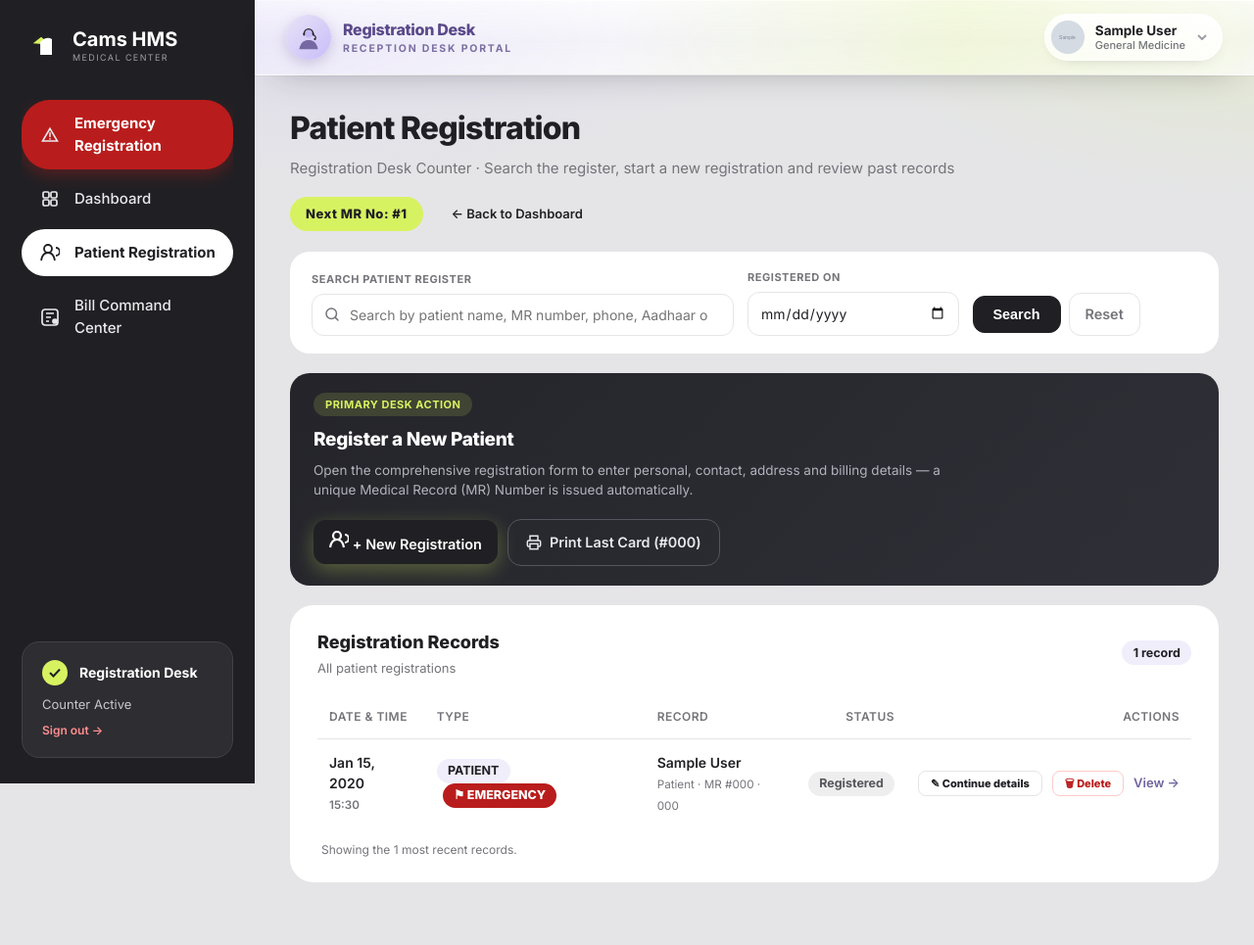
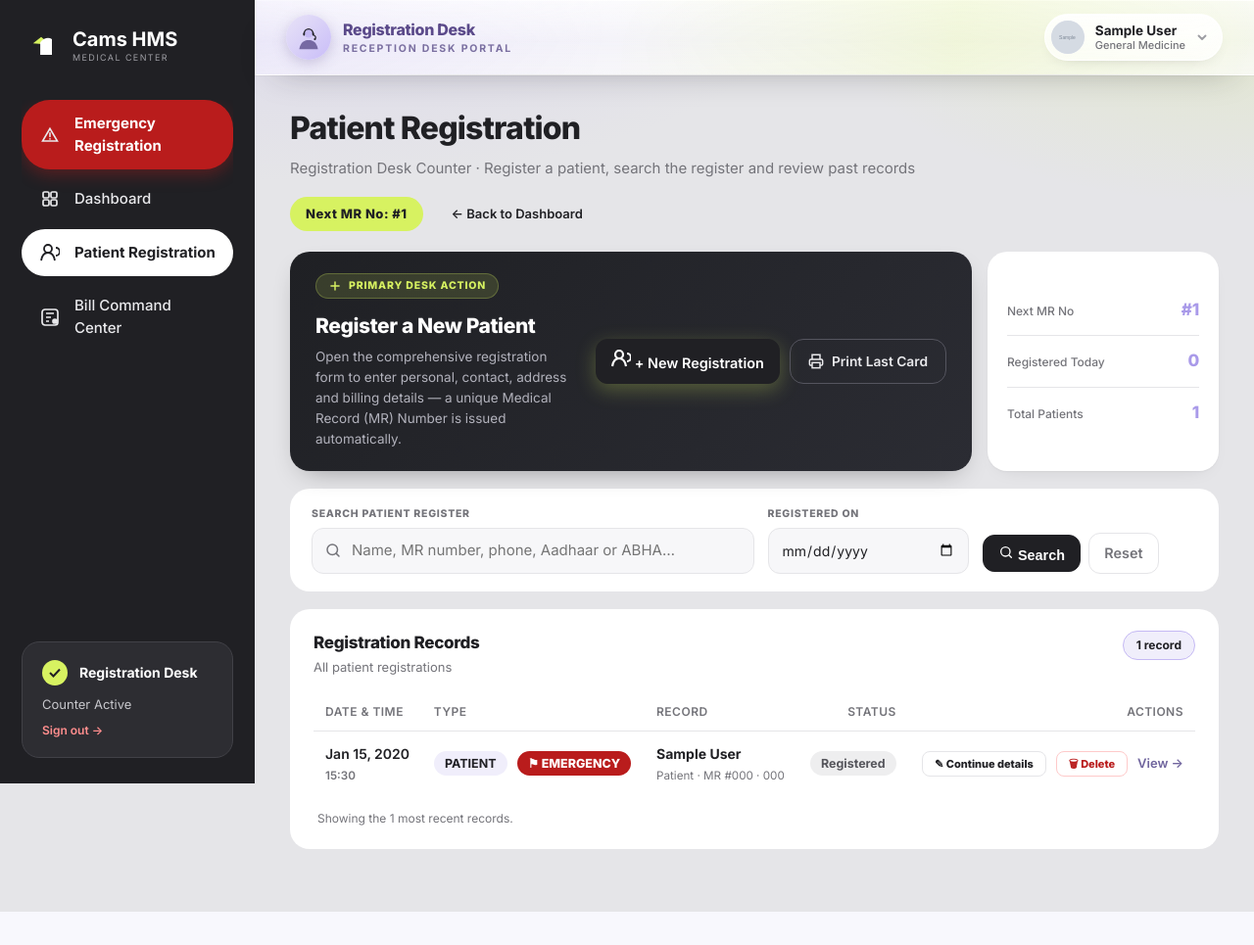
Before and after one commit to wwwmorisfamilybhm-netizen/hms-trial, a Django app: page /registration-desk/ in a window 1280 px wide. Shown: the whole page at 98% size. After the commit the page ends 931 px from the top, so only its background shows below. Run offline with Django 5.2, Linux system fonts and the light colour scheme; a user stored in the database is signed in; tables that the repository leaves empty hold one stand-in row (values such as "Sample post"); grey boxes marked "Sample" are stand-in pictures; some libraries are stand-ins or nearby versions.

Commit message:
Move New Registration above the search and polish the Patient Registration UI
• Order is now: primary action (Register a New Patient) → search bar →
  registration records.
• The action block is a dark hero card with a lime primary button, a
  ghost 'Print Last Card' button, and a companion counter card showing
  Next MR No, Registered Today and Total Patients.
• Search card refined: soft inputs, magnifier affordance, uppercase
  labels, dark Search button with icon.
• Records card refined: cleaner header with a record-count pill, roomier
  table rows with hover states and a styled empty state.
• Layout verified at desktop and narrow widths.

```diff
--- a/core/views.py
+++ b/core/views.py
@@ -794,6 +794,8 @@ def registration_desk(request):
         "is_registration_desk": is_registration_desk,
         "can_register": can_register,
         "next_mr": next_mr,
+        "today_count": Patient.objects.filter(created_at__date=date.today()).count(),
+        "total_patients": Patient.objects.count(),
         "recent_registered": recent_registered,
         "last_registered": recent_registered[0] if recent_registered else None,
         "user": request.user,
--- a/static/css/style.css
+++ b/static/css/style.css
@@ -379,68 +379,49 @@ h2 { font-size: 1.2rem; font-weight: 700; margin: 0 0 0.75rem; }
 .link { color: #70659e; font-size: 13px; font-weight: 600; display: inline-flex; align-items: center; gap: 7px; }
 
 /* ---------------- Registration Desk hub ---------------- */
-.rd-search {
+.rd-hero {
   display: grid;
-  grid-template-columns: minmax(260px, 2fr) minmax(150px, 1fr) minmax(160px, 1fr) auto;
-  gap: 14px;
-  align-items: end;
-  padding: 18px 22px;
+  grid-template-columns: minmax(0, 1fr) 236px;
+  gap: 16px;
+  align-items: stretch;
+  margin-bottom: 18px;
+}
+.rd-primary {
+  display: grid;
+  grid-template-columns: minmax(0, 1fr) auto;
+  align-items: center;
+  gap: 20px;
+  padding: 22px 26px;
   border-radius: 20px;
-  margin-bottom: 20px;
-}
-.rd-search-field { display: flex; flex-direction: column; gap: 6px; min-width: 0; }
-.rd-search-field label { font-size: 11px; font-weight: 700; color: var(--muted); letter-spacing: 0.05em; }
-.rd-search-field input, .rd-search-field select {
-  padding: 10px 12px;
-  border: 1px solid var(--line);
-  border-radius: 12px;
-  font: inherit;
-  font-size: 14px;
-  background: #fff;
-  width: 100%;
-}
-.rd-search-field input:focus, .rd-search-field select:focus { outline: 2px solid var(--lav-soft); border-color: var(--lav-deep); }
-.rd-search-input-wrap { position: relative; display: flex; align-items: center; }
-.rd-search-input-wrap svg { position: absolute; left: 12px; color: var(--muted); pointer-events: none; }
-.rd-search-input-wrap input { padding-left: 38px; }
-.rd-search-actions { display: flex; gap: 8px; align-items: center; }
-
-.rd-newreg {
-  display: flex;
-  align-items: center;
-  justify-content: space-between;
-  gap: 20px;
-  flex-wrap: wrap;
-  border-radius: 20px;
-  padding: 20px 24px;
-  margin-bottom: 20px;
-  background: linear-gradient(135deg, #24242a 0%, #2f3037 100%);
-  border: none;
+  background: linear-gradient(135deg, #1f2024 0%, #2b2c33 100%);
+  box-shadow: 0 10px 28px -14px rgba(0, 0, 0, 0.45);
   color: #fff;
 }
-.rd-newreg-copy { max-width: 640px; }
-.rd-newreg-tag {
+.rd-primary-copy { max-width: 560px; }
+.rd-primary-tag {
   display: inline-flex;
   align-items: center;
-  gap: 6px;
-  background: rgba(214, 242, 95, 0.15);
+  gap: 7px;
+  background: rgba(214, 242, 95, 0.14);
   color: var(--lime);
+  border: 1px solid rgba(214, 242, 95, 0.25);
   padding: 4px 12px;
   border-radius: 99px;
-  font-size: 11px;
-  font-weight: 700;
-  letter-spacing: 0.5px;
-  margin-bottom: 10px;
+  font-size: 10.5px;
+  font-weight: 800;
+  letter-spacing: 0.08em;
+  margin-bottom: 12px;
 }
-.rd-newreg-tag-muted { background: rgba(197, 185, 244, 0.18); color: var(--lav); }
-.rd-newreg-copy h2 { margin: 0 0 6px; font-size: 19px; font-weight: 750; color: #fff; letter-spacing: -0.3px; }
-.rd-newreg-copy p { margin: 0; color: #b2b2bc; font-size: 13.5px; line-height: 1.5; }
-.rd-newreg-actions { display: flex; align-items: center; gap: 10px; flex-wrap: wrap; }
+.rd-primary-tag-muted { background: rgba(197, 185, 244, 0.16); color: var(--lav); border-color: rgba(197, 185, 244, 0.28); }
+.rd-primary-copy h2 { margin: 0 0 6px; font-size: 21px; font-weight: 750; color: #fff; letter-spacing: -0.4px; }
+.rd-primary-copy p { margin: 0; color: #b2b2bc; font-size: 13.5px; line-height: 1.55; }
+.rd-primary-actions { display: flex; align-items: center; gap: 10px; flex-wrap: wrap; }
+
 .rd-btn-lime {
   background: var(--lime);
   color: var(--ink);
   font-weight: 800;
-  font-size: 1rem;
+  font-size: 0.98rem;
   padding: 13px 24px;
   border-radius: 14px;
   border: 1px solid var(--lime);
@@ -448,19 +429,148 @@ h2 { font-size: 1.2rem; font-weight: 700; margin: 0 0 0.75rem; }
   align-items: center;
   gap: 9px;
   text-decoration: none;
-  box-shadow: 0 6px 20px rgba(214, 242, 95, 0.3);
+  box-shadow: 0 6px 20px rgba(214, 242, 95, 0.28);
+  transition: transform 0.15s ease, filter 0.15s ease;
 }
-.rd-btn-lime:hover { filter: brightness(0.96); text-decoration: none; }
-.rd-newreg .rd-btn-outline { background: transparent; color: #e9e9ec; border-color: #55555f; padding: 12px 18px; border-radius: 14px; display: inline-flex; align-items: center; gap: 8px; }
-.rd-newreg .rd-btn-outline:hover { background: rgba(255, 255, 255, 0.08); text-decoration: none; filter: none; }
+.rd-btn-lime:hover { filter: brightness(0.97); text-decoration: none; transform: translateY(-1px); }
+.rd-btn-lime-sm { font-size: 0.9rem; padding: 10px 20px; box-shadow: none; }
+.rd-primary .rd-btn-ghost {
+  background: transparent;
+  color: #e9e9ec;
+  border: 1px solid #55555f;
+  padding: 12px 18px;
+  border-radius: 14px;
+  display: inline-flex;
+  align-items: center;
+  gap: 8px;
+  font-weight: 600;
+  font-size: 0.86rem;
+}
+.rd-primary .rd-btn-ghost:hover { background: rgba(255, 255, 255, 0.08); text-decoration: none; filter: none; }
+
+/* Counter summary card */
+.rd-counter {
+  background: var(--card);
+  border-radius: 20px;
+  padding: 8px 20px;
+  display: flex;
+  flex-direction: column;
+  justify-content: center;
+  box-shadow: 0 1px 2px rgba(32, 32, 36, 0.04), 0 8px 22px -16px rgba(32, 32, 36, 0.22);
+}
+.rd-counter-row {
+  display: flex;
+  align-items: baseline;
+  justify-content: space-between;
+  gap: 10px;
+  padding: 13px 0;
+  border-bottom: 1px solid var(--line);
+}
+.rd-counter-row:last-child { border-bottom: none; }
+.rd-counter-k { font-size: 12px; color: var(--muted); font-weight: 500; }
+.rd-counter-v { font-size: 17px; font-weight: 750; color: var(--lav-deep); letter-spacing: -0.2px; }
+
+/* Search card */
+.rd-search {
+  display: grid;
+  grid-template-columns: minmax(240px, 2.2fr) minmax(150px, 1fr) minmax(160px, 1fr) auto;
+  gap: 14px;
+  align-items: end;
+  padding: 18px 22px;
+  border-radius: 20px;
+  margin-bottom: 18px;
+}
+.rd-search-field { display: flex; flex-direction: column; gap: 6px; min-width: 0; }
+.rd-search-field label { font-size: 10.5px; font-weight: 800; color: var(--muted); letter-spacing: 0.07em; }
+.rd-search-field input, .rd-search-field select {
+  padding: 11px 13px;
+  border: 1px solid var(--line);
+  border-radius: 12px;
+  font: inherit;
+  font-size: 14px;
+  background: #f7f7f9;
+  color: var(--ink);
+  width: 100%;
+  transition: border-color 0.14s ease, box-shadow 0.14s ease, background 0.14s ease;
+}
+.rd-search-field input:focus, .rd-search-field select:focus {
+  outline: none;
+  background: #fff;
+  border-color: var(--lav-deep);
+  box-shadow: 0 0 0 3px var(--lav-soft);
+}
+.rd-search-input-wrap { position: relative; display: flex; align-items: center; }
+.rd-search-input-wrap svg { position: absolute; left: 13px; color: var(--muted); pointer-events: none; }
+.rd-search-input-wrap input { padding-left: 40px; font-size: 15px; }
+.rd-search-actions { display: flex; gap: 8px; align-items: center; }
+.rd-btn-search {
+  background: var(--ink);
+  color: #fff;
+  border: 1px solid var(--ink);
+  padding: 11px 20px;
+  border-radius: 12px;
+  font-weight: 700;
+  display: inline-flex;
+  align-items: center;
+  gap: 8px;
+}
+.rd-btn-search:hover { filter: brightness(1.35); }
+
+/* Records card */
+.rd-records { border-radius: 20px; padding: 22px 24px; }
+.rd-records-head { display: flex; justify-content: space-between; align-items: flex-start; gap: 14px; margin-bottom: 16px; flex-wrap: wrap; }
+.rd-records-head h2 { margin: 0 0 3px; font-size: 17px; font-weight: 750; letter-spacing: -0.3px; }
+.rd-records-head p { margin: 0; font-size: 13px; color: var(--muted); }
+.rd-records-count {
+  display: inline-flex;
+  align-items: center;
+  padding: 5px 13px;
+  border-radius: 99px;
+  background: var(--lav-soft);
+  color: var(--ink);
+  border: 1px solid var(--lav);
+  font-size: 12px;
+  font-weight: 700;
+}
+.rd-table-wrap { overflow-x: auto; }
+.rd-table-wrap table { margin: 0; }
+.rd-table-wrap th { padding: 10px 12px; }
+.rd-table-wrap td { padding: 12px; }
+.rd-table-wrap tbody tr { transition: background 0.13s ease; }
+.rd-table-wrap tbody tr:hover { background: #f7f7f9; }
+.rd-record-name { font-weight: 650; color: var(--ink); text-decoration: none; }
+.rd-record-name:hover { color: var(--lav-deep); text-decoration: underline; }
+.rd-records-foot { font-size: 12px; color: var(--muted); margin: 14px 4px 0; }
+
+.rd-empty { text-align: center; padding: 46px 20px; }
+.rd-empty-icon {
+  width: 54px;
+  height: 54px;
+  margin: 0 auto 14px;
+  border-radius: 16px;
+  background: var(--lav-soft);
+  color: var(--lav-deep);
+  display: grid;
+  place-items: center;
+}
+.rd-empty p { color: var(--muted); font-size: 15px; margin: 0 0 18px; }
 
 @media (max-width: 1024px) {
+  .rd-hero { grid-template-columns: 1fr; }
+  .rd-counter { flex-direction: row; flex-wrap: wrap; gap: 0 26px; padding: 4px 20px; }
+  .rd-counter-row { border-bottom: none; flex-direction: column; align-items: flex-start; gap: 2px; }
   .rd-search { grid-template-columns: 1fr 1fr; }
   .rd-search-main { grid-column: 1 / -1; }
   .rd-search-actions { grid-column: 1 / -1; }
 }
+@media (max-width: 860px) {
+  .rd-primary { grid-template-columns: 1fr; }
+  .rd-primary-actions { width: 100%; }
+  .rd-primary-actions .btn { flex: 1; justify-content: center; }
+}
 @media (max-width: 560px) {
   .rd-search { grid-template-columns: 1fr; }
+  .rd-primary { padding: 20px; }
 }
 
 /* ---------------- Stats ---------------- */
--- a/templates/core/registration_desk.html
+++ b/templates/core/registration_desk.html
@@ -6,7 +6,7 @@
   <div class="page-head" style="display:flex; justify-content:space-between; align-items:center; margin-bottom:20px; flex-wrap:wrap; gap:16px;">
     <div>
       <h1>Patient Registration</h1>
-      <p class="page-sub">Registration Desk Counter · Search the register, start a new registration and review past records</p>
+      <p class="page-sub">Registration Desk Counter · Register a patient, search the register and review past records</p>
     </div>
     <div style="display:flex; gap:12px; align-items:center; flex-wrap:wrap;">
       <span class="badge" style="background:var(--lime); color:var(--ink); font-weight:800; padding:8px 16px; border-radius:99px; font-size:13px; letter-spacing:0.5px;">
@@ -21,13 +21,65 @@
 
 {% block content %}
 
-<!-- ═══════════ 1. SEARCH BAR ═══════════ -->
+<!-- ═══════════ 1. PRIMARY ACTION ═══════════ -->
+<section class="rd-hero">
+  <div class="rd-primary">
+    <div class="rd-primary-copy">
+      {% if can_register %}
+        <span class="rd-primary-tag">
+          <svg width="14" height="14" viewBox="0 0 24 24" fill="none" stroke="currentColor" stroke-width="2.5" stroke-linecap="round" aria-hidden="true"><path d="M12 5v14M5 12h14"/></svg>
+          PRIMARY DESK ACTION
+        </span>
+        <h2>Register a New Patient</h2>
+        <p>Open the comprehensive registration form to enter personal, contact, address and billing details — a unique Medical Record (MR) Number is issued automatically.</p>
+      {% else %}
+        <span class="rd-primary-tag rd-primary-tag-muted">PATIENT REGISTER</span>
+        <h2>Search &amp; Review Patient Records</h2>
+        <p>Every patient registered at this counter, with the MR number, contact details and quick edit / delete actions. New registrations are raised by the Registration Desk staff.</p>
+      {% endif %}
+    </div>
+
+    <div class="rd-primary-actions">
+      {% if can_register %}
+        <a href="{% url 'registration_desk_new' %}" class="btn rd-btn-lime">
+          <svg width="20" height="20" viewBox="0 0 20 20" fill="none" stroke="currentColor" stroke-width="2.2" aria-hidden="true">
+            <circle cx="8" cy="6" r="4"/><path d="M1 18c1-6 3.5-8 7-8s6 2 7 8M16 5a4 4 0 0 1 0 8"/>
+          </svg>
+          <span>+ New Registration</span>
+        </a>
+      {% endif %}
+      {% if last_registered %}
+        <a href="{% url 'patient_print_card' last_registered.pk %}" class="btn rd-btn-ghost">
+          <svg width="16" height="16" viewBox="0 0 24 24" fill="none" stroke="currentColor" stroke-width="2.2" aria-hidden="true"><path d="M6 9V2h12v7"/><path d="M6 18H4a2 2 0 0 1-2-2v-5a2 2 0 0 1 2-2h16a2 2 0 0 1 2 2v5a2 2 0 0 1-2 2h-2"/><rect x="6" y="14" width="12" height="8"/></svg>
+          <span>Print Last Card</span>
+        </a>
+      {% endif %}
+    </div>
+  </div>
+
+  <aside class="rd-counter">
+    <div class="rd-counter-row">
+      <span class="rd-counter-k">Next MR No</span>
+      <span class="rd-counter-v">#{{ next_mr }}</span>
+    </div>
+    <div class="rd-counter-row">
+      <span class="rd-counter-k">Registered Today</span>
+      <span class="rd-counter-v">{{ today_count }}</span>
+    </div>
+    <div class="rd-counter-row">
+      <span class="rd-counter-k">Total Patients</span>
+      <span class="rd-counter-v">{{ total_patients }}</span>
+    </div>
+  </aside>
+</section>
+
+<!-- ═══════════ 2. SEARCH BAR ═══════════ -->
 <form method="get" action="{% url 'registration_desk' %}" class="card rd-search" role="search">
   <div class="rd-search-field rd-search-main">
     <label for="rdSearchInput">SEARCH PATIENT REGISTER</label>
     <div class="rd-search-input-wrap">
       <svg width="18" height="18" viewBox="0 0 24 24" fill="none" stroke="currentColor" stroke-width="2" stroke-linecap="round" aria-hidden="true"><circle cx="11" cy="11" r="7"/><path d="m20 20-3.5-3.5"/></svg>
-      <input type="search" id="rdSearchInput" name="q" value="{{ query }}" placeholder="Search by patient name, MR number, phone, Aadhaar or ABHA…" autocomplete="off">
+      <input type="search" id="rdSearchInput" name="q" value="{{ query }}" placeholder="Name, MR number, phone, Aadhaar or ABHA…" autocomplete="off">
     </div>
   </div>
 
@@ -49,58 +101,29 @@
   {% endif %}
 
   <div class="rd-search-actions">
-    <button type="submit" class="btn" style="padding:10px 20px; border-radius:12px;">Search</button>
-    <a href="{% url 'registration_desk' %}" class="btn btn-plain" style="padding:10px 16px; border-radius:12px;">Reset</a>
+    <button type="submit" class="btn rd-btn-search">
+      <svg width="16" height="16" viewBox="0 0 24 24" fill="none" stroke="currentColor" stroke-width="2" stroke-linecap="round" aria-hidden="true"><circle cx="11" cy="11" r="7"/><path d="m20 20-3.5-3.5"/></svg>
+      <span>Search</span>
+    </button>
+    <a href="{% url 'registration_desk' %}" class="btn btn-plain">Reset</a>
   </div>
 </form>
 
-<!-- ═══════════ 2. NEW REGISTRATION ═══════════ -->
-<section class="card rd-newreg">
-  <div class="rd-newreg-copy">
-    {% if can_register %}
-      <span class="rd-newreg-tag">PRIMARY DESK ACTION</span>
-      <h2>Register a New Patient</h2>
-      <p>Open the comprehensive registration form to enter personal, contact, address and billing details — a unique Medical Record (MR) Number is issued automatically.</p>
-    {% else %}
-      <span class="rd-newreg-tag rd-newreg-tag-muted">REFERENCE</span>
-      <h2>Patient Register</h2>
-      <p>Search and review every patient registered at this counter. New registrations are raised by the Registration Desk staff.</p>
-    {% endif %}
-  </div>
-
-  <div class="rd-newreg-actions">
-    {% if can_register %}
-      <a href="{% url 'registration_desk_new' %}" class="btn rd-btn-lime">
-        <svg width="20" height="20" viewBox="0 0 20 20" fill="none" stroke="currentColor" stroke-width="2.2" aria-hidden="true">
-          <circle cx="8" cy="6" r="4"/><path d="M1 18c1-6 3.5-8 7-8s6 2 7 8M16 5a4 4 0 0 1 0 8"/>
-        </svg>
-        <span>+ New Registration</span>
-      </a>
-    {% endif %}
-    {% if last_registered %}
-      <a href="{% url 'patient_print_card' last_registered.pk %}" class="btn btn-outline rd-btn-outline">
-        <svg width="16" height="16" viewBox="0 0 24 24" fill="none" stroke="currentColor" stroke-width="2.2" aria-hidden="true"><path d="M6 9V2h12v7"/><path d="M6 18H4a2 2 0 0 1-2-2v-5a2 2 0 0 1 2-2h16a2 2 0 0 1 2 2v5a2 2 0 0 1-2 2h-2"/><rect x="6" y="14" width="12" height="8"/></svg>
-        <span>Print Last Card (#{{ last_registered.mr_number|default:last_registered.id }})</span>
-      </a>
-    {% endif %}
-  </div>
-</section>
-
 <!-- ═══════════ 3. RECORDS (History functionality) ═══════════ -->
-<section class="card" style="border-radius:24px; padding:24px 28px;">
-  <div class="card-header" style="display:flex; justify-content:space-between; align-items:center; margin-bottom:18px; gap:12px; flex-wrap:wrap;">
+<section class="card rd-records">
+  <div class="rd-records-head">
     <div>
-      <h2 style="font-size:18px; font-weight:750; margin-bottom:4px;">Registration Records</h2>
-      <p style="font-size:13px; color:var(--muted); margin:0;">
+      <h2>Registration Records</h2>
+      <p>
         {% if query %}Showing records matching “{{ query }}”{% else %}All patient registrations{% endif %}
         {% if selected_date %} on {{ selected_date|date:"d M Y" }}{% endif %}
       </p>
     </div>
-    <span class="badge" style="background:var(--lav-soft); color:var(--ink); font-weight:700;">{{ row_count }} record{{ row_count|pluralize }}</span>
+    <span class="rd-records-count">{{ row_count }} record{{ row_count|pluralize }}</span>
   </div>
 
   {% if rows %}
-    <div style="overflow-x:auto;">
+    <div class="rd-table-wrap">
       <table>
         <thead>
           <tr>
@@ -126,7 +149,7 @@
                 {% endif %}
               </td>
               <td>
-                <a href="{{ row.view_url }}" style="font-weight:600; color:var(--ink); text-decoration:none;">{{ row.title }}</a>
+                <a href="{{ row.view_url }}" class="rd-record-name">{{ row.title }}</a>
                 <br><small class="muted">{{ row.badge }} · {{ row.detail }}</small>
               </td>
               <td class="ta-r">
@@ -152,16 +175,15 @@
         </tbody>
       </table>
     </div>
-    <p style="font-size:12px; color:var(--muted); margin:14px 4px 0;">Showing the {{ row_count }} most recent records.</p>
+    <p class="rd-records-foot">Showing the {{ row_count }} most recent records.</p>
   {% else %}
-    <div style="text-align:center; padding:48px 20px;">
-      <p style="color:var(--muted); font-size:15px; margin-bottom:16px;">
-        {% if query %}No records match “{{ query }}”.{% else %}No patients registered yet.{% endif %}
-      </p>
+    <div class="rd-empty">
+      <span class="rd-empty-icon">
+        <svg width="26" height="26" viewBox="0 0 24 24" fill="none" stroke="currentColor" stroke-width="1.6" stroke-linecap="round" aria-hidden="true"><circle cx="11" cy="11" r="7"/><path d="m20 20-3.5-3.5"/></svg>
+      </span>
+      <p>{% if query %}No records match “{{ query }}”.{% else %}No patients registered yet.{% endif %}</p>
       {% if can_register %}
-        <a href="{% url 'registration_desk_new' %}" class="btn" style="background:var(--lime); color:var(--ink); font-weight:700; padding:10px 20px; border-radius:12px; text-decoration:none;">
-          + Register a Patient
-        </a>
+        <a href="{% url 'registration_desk_new' %}" class="btn rd-btn-lime rd-btn-lime-sm">+ Register a Patient</a>
       {% endif %}
     </div>
   {% endif %}
```
